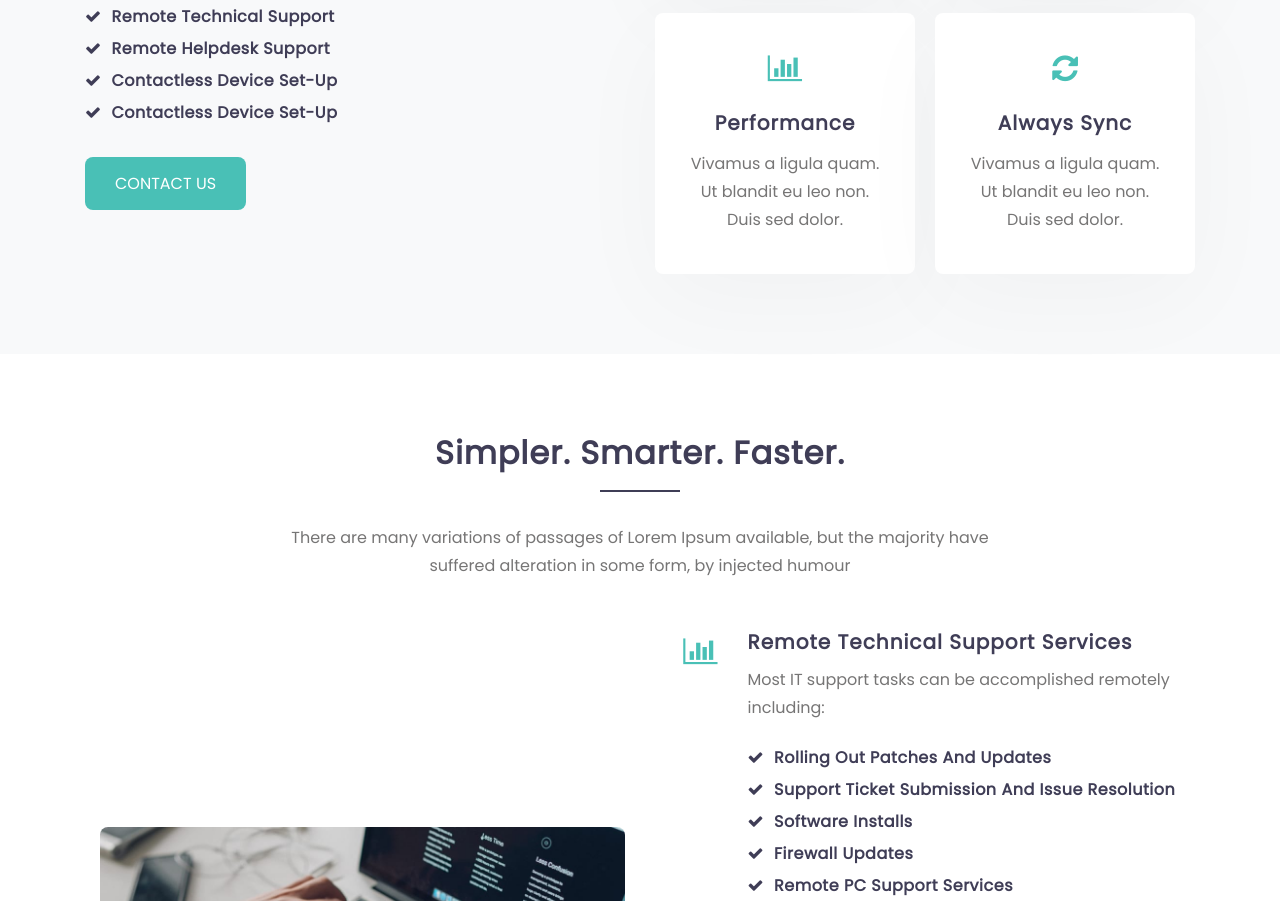
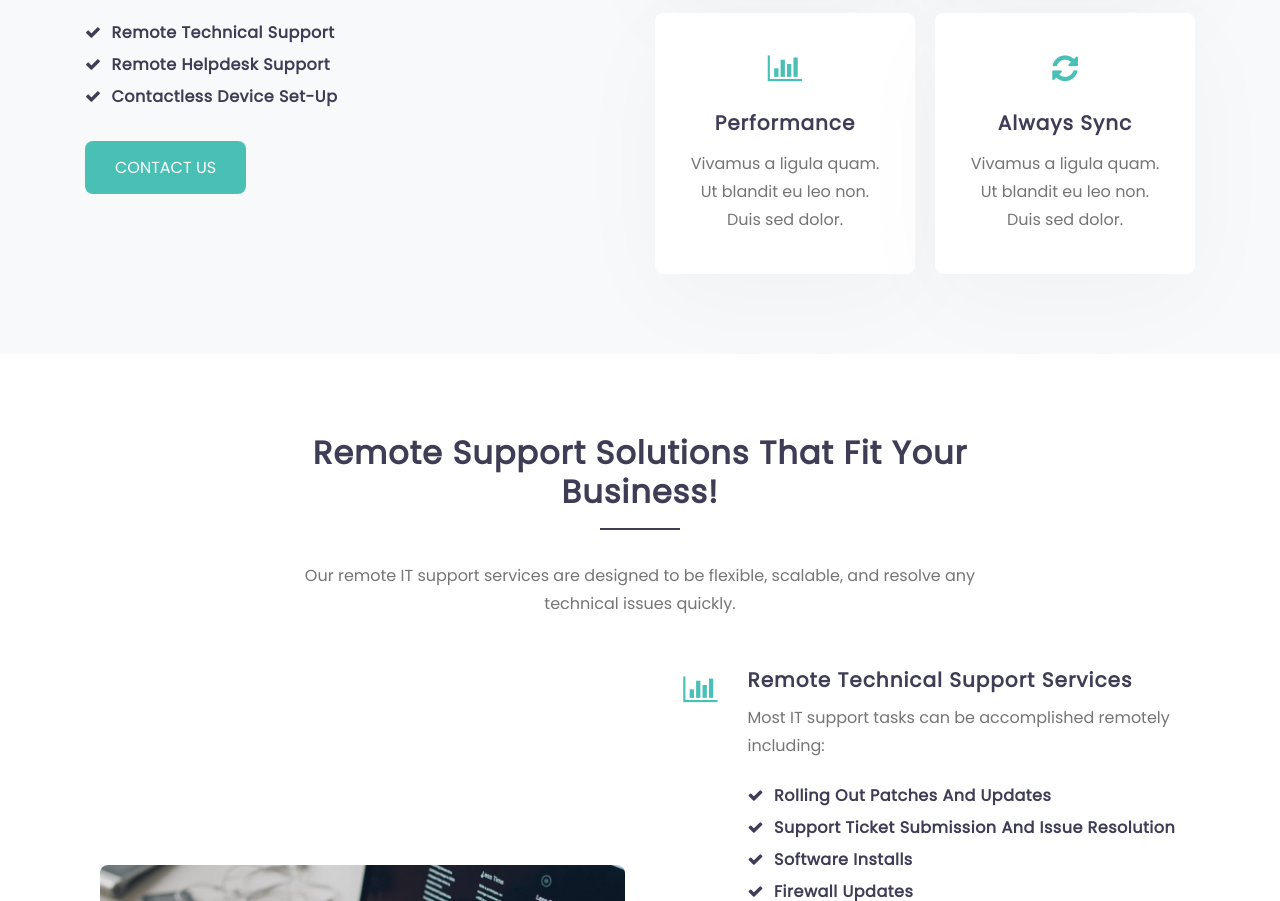
Before and after one commit to himanshuvalwani/twa.github.io, a plain HTML site: page services.html in a window 1280 px wide. Shown: the part 1489-2390 px from the top of the page. Drawn offline with Linux system fonts and the light colour scheme.

Commit message:
Update services.html

```diff
--- a/services.html
+++ b/services.html
@@ -121,7 +121,7 @@
                         <li><span class="fa fa-check"></span> Remote Technical Support </li>
                         <li><span class="fa fa-check"></span> Remote Helpdesk Support </li>
                         <li><span class="fa fa-check"></span> Contactless Device Set-up </li>
-                        <li><span class="fa fa-check"></span> Contactless Device Set-up </li>
+
                     </ul>
                     <a href="contact.html" class="btn btn-primary btn-style mt-4">Contact us</a>
                 </div>
@@ -162,10 +162,8 @@
         <div class="container">
             <div class="row align-items-center">
                 <div class="col-lg-8 offset-lg-2 col-md-12 col-sm-12">
-                    <h4 class="section-title">Simpler. Smarter. Faster.</h4>
-                    <p class="text-center">There are many variations of passages of Lorem Ipsum available, but the
-                        majority
-                        have suffered alteration in some form, by injected humour</p>
+                    <h4 class="section-title">Remote Support Solutions That Fit Your Business!</h4>
+                    <p class="text-center">Our remote IT support services are designed to be flexible, scalable, and resolve any technical issues quickly.</p>
                 </div>
             </div>
             <div class="row mobile-info-inn mx-lg-0 mt-md-5 mt-4">
```
